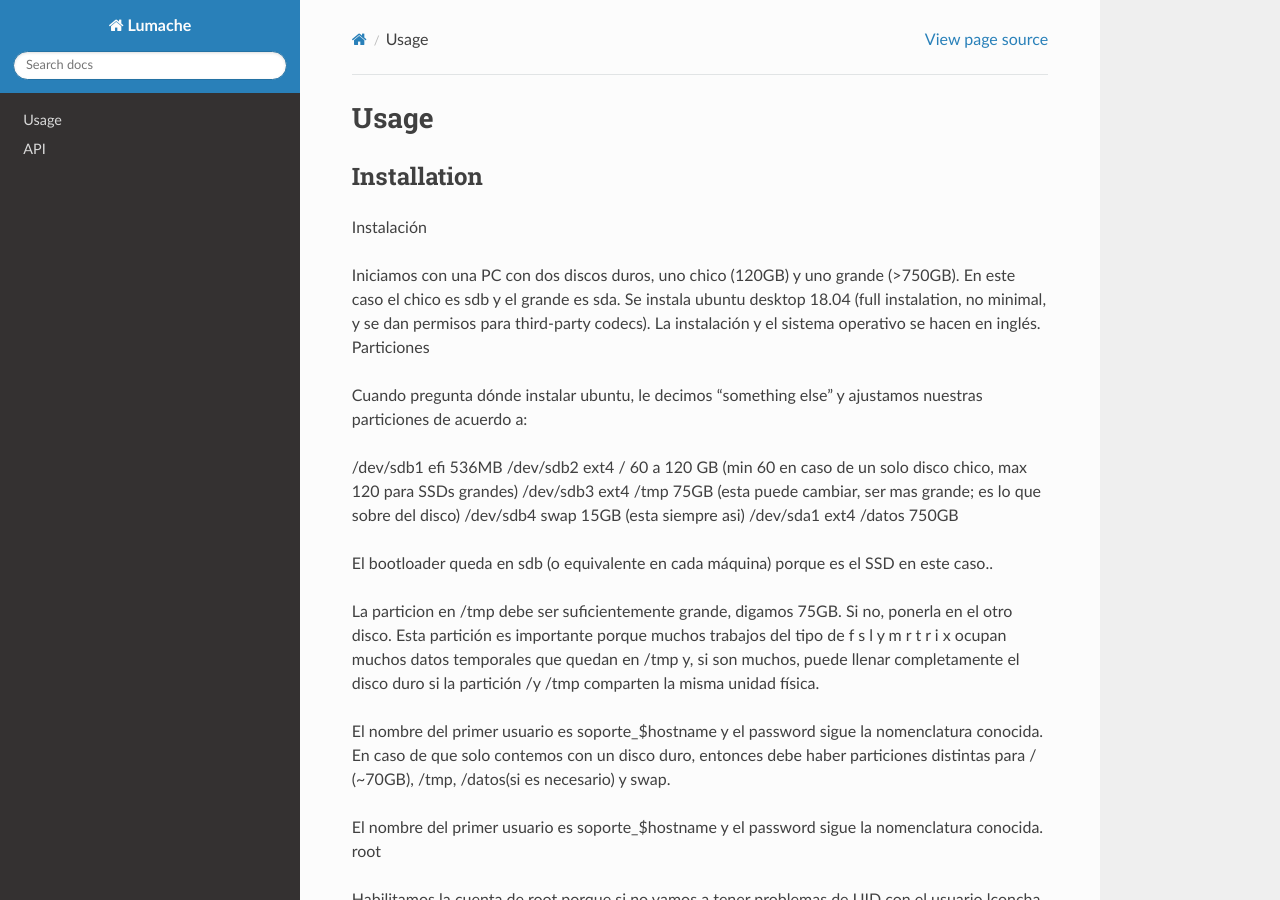
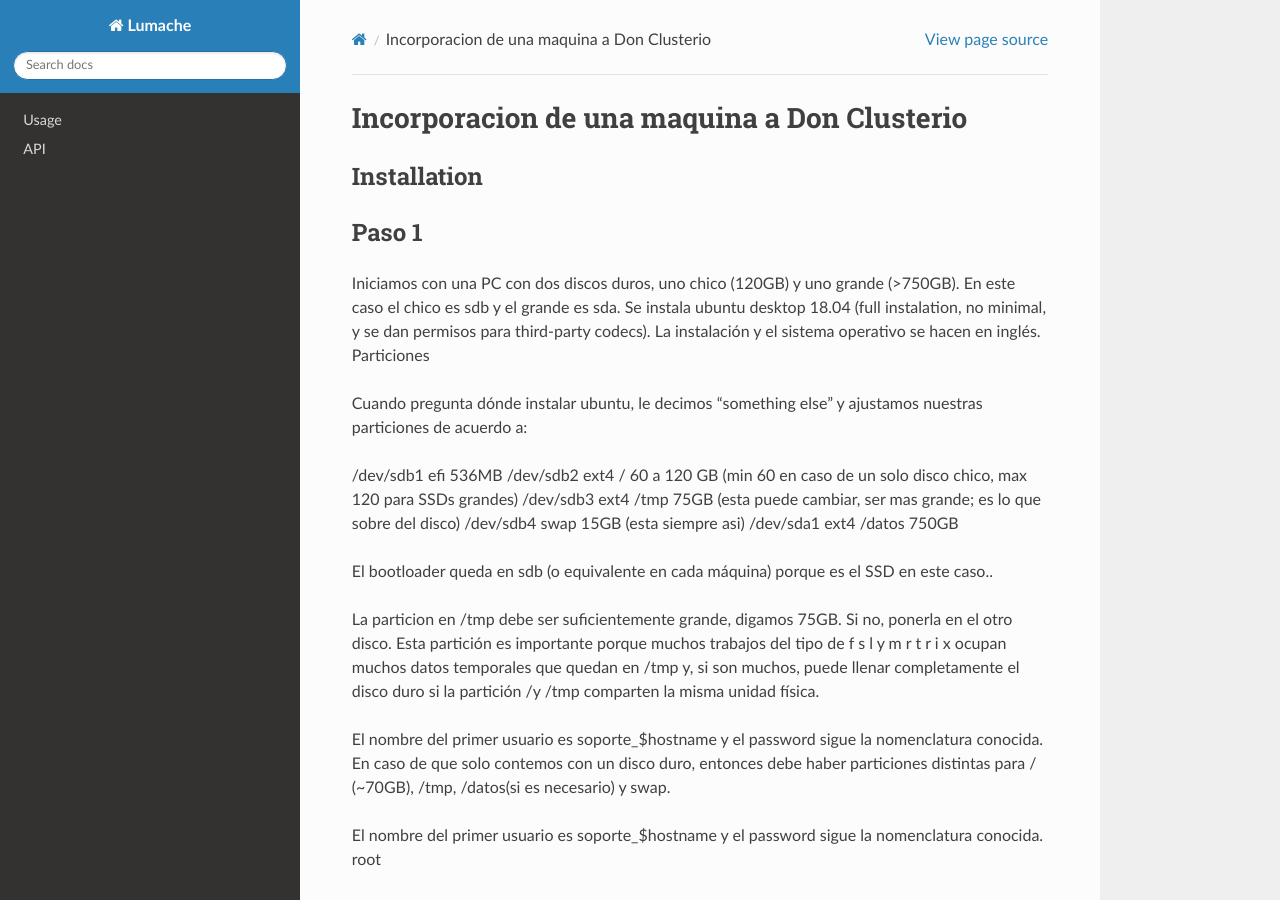
Before and after one commit to matecom57/configs, a Sphinx documentation site: the page built from docs/source/client_22-24.rst, in a window 1280 px wide and 900 px high. Built offline with Sphinx 7.4.7 and the Read the Docs theme 3.1.0, drawn with Linux system fonts in a browser that asks for light colours; pages that are not in the unit, such as notebooks, are missing from menus.

Commit message:
Update client_22-24.rst

```diff
--- a/docs/source/client_22-24.rst
+++ b/docs/source/client_22-24.rst
@@ -1,4 +1,4 @@
-Usage
+Incorporacion de una maquina a Don Clusterio
 =====
 
 .. _installation:
@@ -6,7 +6,8 @@ Usage
 Installation
 ------------
 
-Instalación
+Paso 1
+------
 
 Iniciamos con una PC con dos discos duros, uno chico (120GB) y uno grande (>750GB). En este caso el chico es sdb y el grande es sda. Se instala ubuntu desktop 18.04 (full instalation, no minimal, y se dan permisos para third-party codecs). La instalación y el sistema operativo se hacen en inglés.
 Particiones
```
